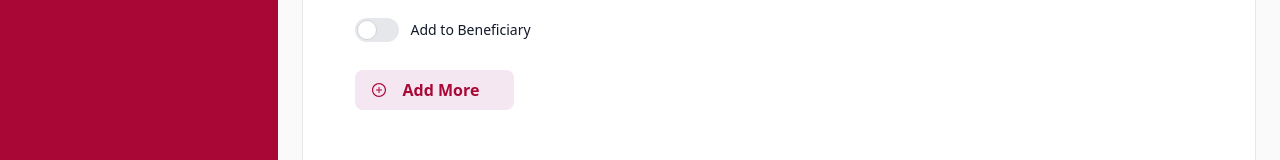
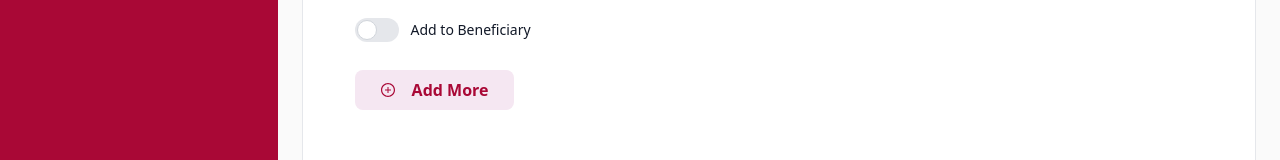
Before and after one commit to Damilola94/ALAT-CORP-ADMIN, a Next.js app: page /transaction/fund-transfer in a window 1280 px wide. Shown: the part 1033-1193 px from the top of the page. Built offline with nearby package versions, Linux system fonts and the light colour scheme.

Commit message:
transaction

```diff
--- a/src/components/Transaction/steps/TransferDetails.js
+++ b/src/components/Transaction/steps/TransferDetails.js
@@ -101,7 +101,7 @@ const Account = ({handleAddMore}) => {
         <div className=" flex-1"></div>
       </div>
       <Switch />
-      <div className="flex bg-light-purple text-dark-purple uppercase mt-7 px-4 py-2 rounded-lg font-bold cursor-pointer hover:bg-dark-purple hover:text-white translate duration-200 ease-in-out w-2/6 items-center space-x-4">
+      <div className="flex justify-center bg-light-purple text-dark-purple uppercase mt-7 p-2 rounded-lg font-bold cursor-pointer hover:bg-dark-purple hover:text-white translate duration-200 ease-in-out w-2/6 items-center space-x-4">
       <AiOutlinePlusCircle/>
       <button
         onClick={() =>
```
